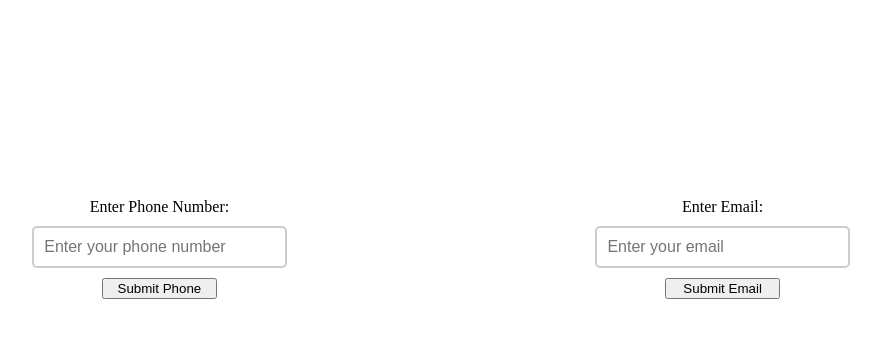
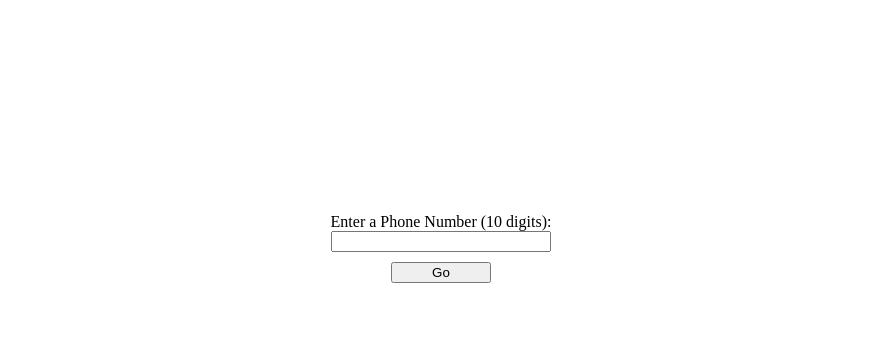
Before and after one commit to campwill/osint-dashboard, a Flask app: page /pid-input in a window 1280 px wide. Shown: the part 152-490 px from the top of the page, without its empty margins (199-1080 px from the left). Run offline with Flask 3, Linux system fonts and the light colour scheme.

Commit message:
added drop down menu entries, changed UI wording

```diff
--- a/templates/file_input.html
+++ b/templates/file_input.html
@@ -3,7 +3,7 @@
   <head>
     <meta charset="UTF-8" />
     <meta name="viewport" content="width=device-width, initial-scale=1.0" />
-    <title>File/Image Input</title>
+    <title>File Upload</title>
     <style>
       body {
         display: flex;
@@ -33,7 +33,7 @@
   <body>
     <div class="container">
       <label for="file_input"
-        >Enter File/Image and hit go to begin analysis</label
+        >Upload File (.jpg, .jpeg, .png, .gif, or .tiff):</label
       >
       <form action="/upload" method="post" enctype="multipart/form-data">
         <div class="input-container">
@@ -41,7 +41,7 @@
             class="form-control"
             type="file"
             name="fileToUpload"
-            accept=".jpg,.jpeg,.png,.gif"
+            accept=".jpg,.jpeg,.png,.gif,.tiff"
             id="file"
             required
           />
--- a/templates/pid_input.html
+++ b/templates/pid_input.html
@@ -3,7 +3,7 @@
   <head>
     <meta charset="UTF-8" />
     <meta name="viewport" content="width=device-width, initial-scale=1.0" />
-    <title>PID Input</title>
+    <title>Phone Input</title>
     <style>
       body {
         display: flex;
@@ -12,31 +12,20 @@
         height: 100vh;
         margin: 0;
       }
-      .container {
-        display: flex;
-        flex-direction: row;
-        justify-content: space-between;
-        width: 80%;
-      }
-      form {
-        width: 45%;
-      }
-      input {
+      input[type="text"] {
         padding: 10px;
         font-size: 16px;
         border: 2px solid #ccc;
         border-radius: 5px;
         outline: none;
-        margin-top: 10px;
-        width: 50%;
       }
       .input-container {
         display: flex;
         flex-direction: column;
-        align-items: center;
       }
       button {
-        width: 25%;
+        width: 100px;
+        margin: 0 auto;
         margin-top: 10px;
       }
     </style>
@@ -45,31 +34,17 @@
     <div class="container">
       <form method="POST" action="/pid_tool" autocomplete="off">
         <div class="input-container">
-          <label for="phone_input">Enter Phone Number:</label>
+          <label for="phone_input">Enter a Phone Number (10 digits):</label>
           <input
             type="tel"
             name="phone_input"
             id="phone_input"
-            placeholder="Enter your phone number"
-            pattern="[0-9]+"
+            pattern="\d{10}"
             title="Please enter only numeric digits"
+            maxlength="10"
             required
           />
-          <button type="submit">Submit Phone</button>
-        </div>
-      </form>
-
-      <form method="POST" action="/contact_tool_email" autocomplete="off">
-        <div class="input-container">
-          <label for="email_input">Enter Email:</label>
-          <input
-            type="email"
-            name="email_input"
-            id="email_input"
-            placeholder="Enter your email"
-            required
-          />
-          <button type="submit">Submit Email</button>
+          <button type="submit">Go</button>
         </div>
       </form>
     </div>
--- a/templates/pid_tools.html
+++ b/templates/pid_tools.html
@@ -3,7 +3,7 @@
   <head>
     <meta charset="UTF-8" />
     <meta name="viewport" content="width=device-width, initial-scale=1.0" />
-    <title>PID Tools</title>
+    <title>Phone Lookup</title>
     <link rel="stylesheet" type="text/css" href="static/tools.css" />
     <link
       href="http://fonts.googleapis.com/css?family=Roboto"
@@ -19,7 +19,9 @@
           <a href="#menu"> &#9776; Menu </a>
         </option>
         <option value="/">Home</option>
-        <option value="/web-input">Web Input</option>
+        <option value="/web-input">URL Analysis</option>
+        <option value="/file-input">Exif Viewer</option>
+        <option value="/pid-input">Phone Lookup</option>
       </select>
       <h1 id="title">OSINT DASHBOARD</h1>
       <button id="save-as-pdf-button" onclick="saveAsPDF()">Save as PDF</button>
--- a/templates/report.html
+++ b/templates/report.html
@@ -3,7 +3,7 @@
   <head>
     <meta charset="UTF-8" />
     <meta name="viewport" content="width=device-width, initial-scale=1.0" />
-    <title>Exif Report</title>
+    <title>Exif Viewer</title>
     <link rel="stylesheet" type="text/css" href="static/tools.css" />
     <link
       href="http://fonts.googleapis.com/css?family=Roboto"
@@ -22,6 +22,9 @@
         </option>
         <option value="/">Home</option>
         <option value="/web-input">Web Input</option>
+        <option value="/web-input">URL Analysis</option>
+        <option value="/file-input">Exif Viewer</option>
+        <option value="/pid-input">Phone Lookup</option>
       </select>
       <h1 id="title">OSINT DASHBOARD</h1>
       <button id="save-as-pdf-button" onclick="saveAsPDF()">Save as PDF</button>
--- a/templates/web_input.html
+++ b/templates/web_input.html
@@ -3,7 +3,7 @@
   <head>
     <meta charset="UTF-8" />
     <meta name="viewport" content="width=device-width, initial-scale=1.0" />
-    <title>Website Input</title>
+    <title>URL Input</title>
     <style>
       body {
         display: flex;
@@ -63,7 +63,7 @@
   <body>
     <div class="container">
       <label for="web_input"
-        >Enter Website URL and hit go to begin analysis</label
+        >Enter Website URL:</label
       >
       <form
         id="webForm"
--- a/templates/web_tools.html
+++ b/templates/web_tools.html
@@ -3,7 +3,7 @@
   <head>
     <meta charset="UTF-8" />
     <meta name="viewport" content="width=device-width, initial-scale=1.0" />
-    <title>Web Tools</title>
+    <title>URL Analysis</title>
     <link rel="stylesheet" type="text/css" href="static/tools.css" />
     <link
       href="http://fonts.googleapis.com/css?family=Roboto"
@@ -20,7 +20,9 @@
           <a href="#menu"> &#9776; Menu </a>
         </option>
         <option value="/">Home</option>
-        <option value="/web-input">Web Input</option>
+        <option value="/web-input">URL Analysis</option>
+        <option value="/file-input">Exif Viewer</option>
+        <option value="/pid-input">Phone Lookup</option>
       </select>
       <h1 id="title">OSINT DASHBOARD</h1>
       <button id="save-as-pdf-button" onclick="saveAsPDF()">Save as PDF</button>
```
Also changed, not shown: templates/index.html (+4 -4 lines).
